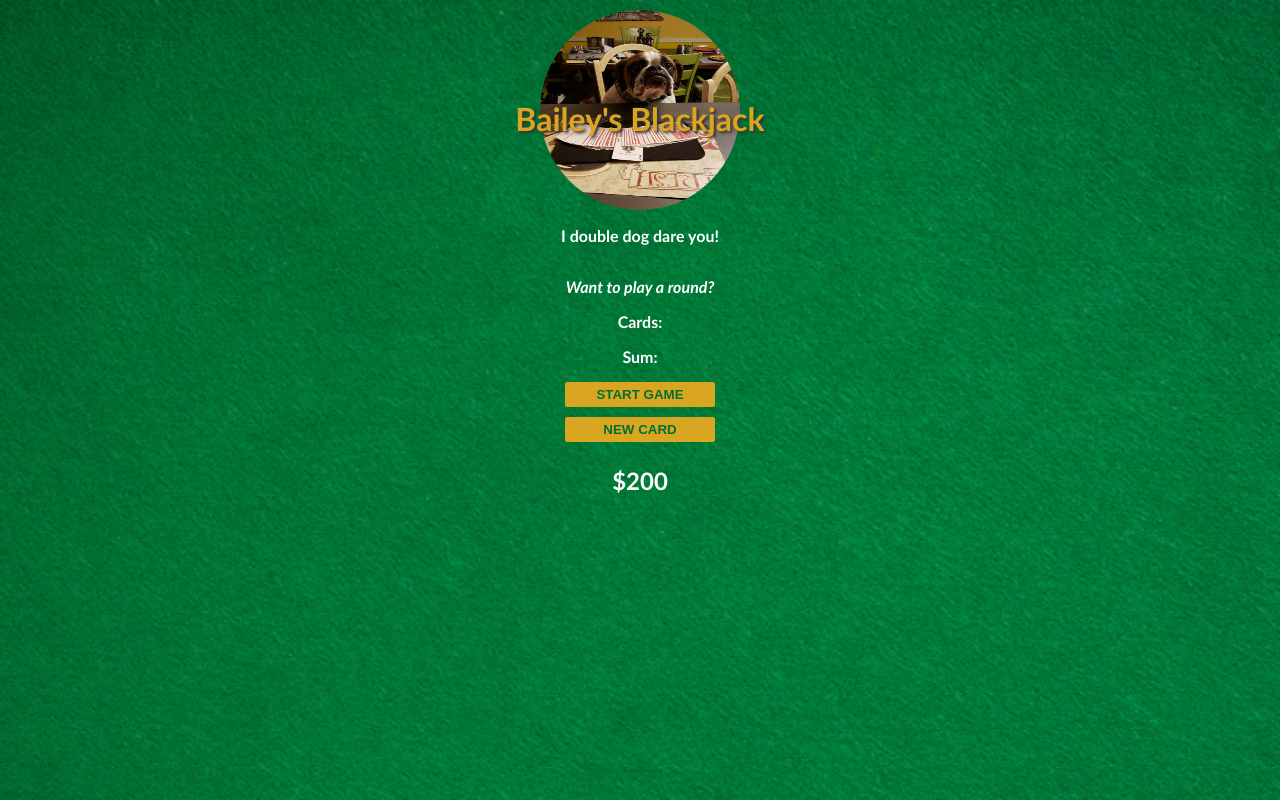
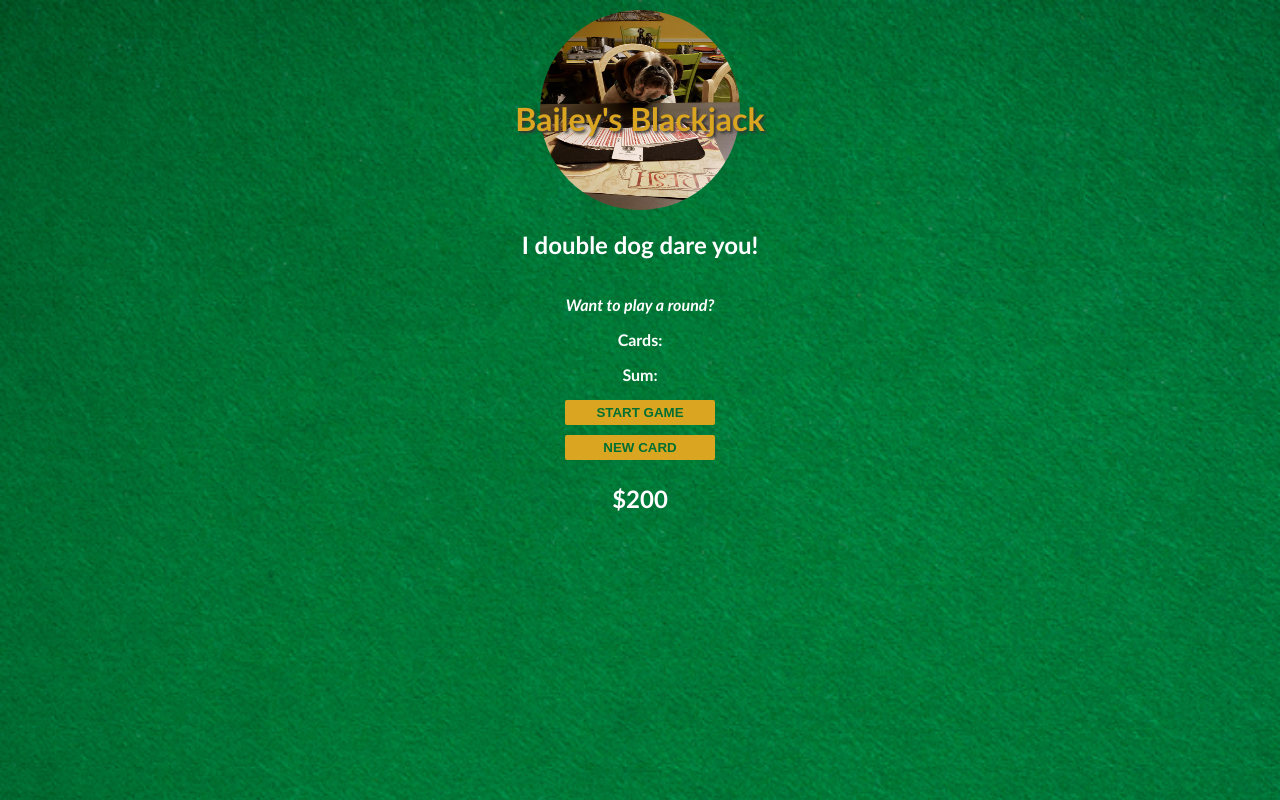
Before and after one commit to egpennington/baileysBlackjack, a plain HTML site: page index.html in a window 1280 px wide. Drawn offline with Linux system fonts and the light colour scheme.

Commit message:
Update index.html
changed heading <p> to <h2>

```diff
--- a/index.html
+++ b/index.html
@@ -12,7 +12,7 @@
     <div class="header">
         <img class="logo" src="image/dealer.jpg" alt="the bulldog dealer">
         <h1>Bailey's Blackjack</h1>
-        <p>I double dog dare you!</p>
+        <h2>I double dog dare you!</h2>
     </div>
     <p id="message-el">Want to play a round?</p>
     <p id="cards-el">Cards:</p>
```
